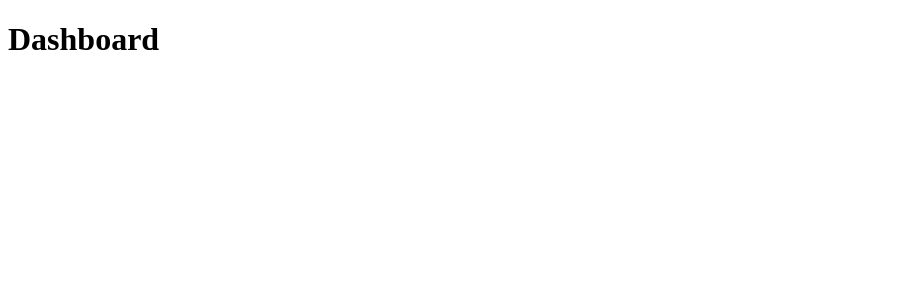
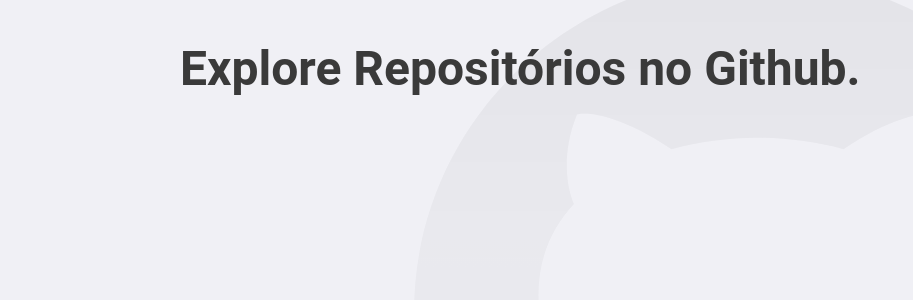
Before and after one commit to AndreyArthur/github-explorer, a React (Create React App) app: page / in a window 1280 px wide. Shown: the top 300 px of the page, without its empty margins (0-913 px from the left). Built offline with nearby package versions, Linux system fonts and the light colour scheme.

Commit message:
implementing styled-components and creating global styles

```diff
--- a/src/App.tsx
+++ b/src/App.tsx
@@ -1,7 +1,13 @@
 import { FunctionComponent } from 'react';
 
 import Routes from './routes';
+import GlobalStyle from './styles/global';
 
-const App: FunctionComponent = () => <Routes />;
+const App: FunctionComponent = () => (
+  <>
+    <Routes />
+    <GlobalStyle />
+  </>
+);
 
 export default App;
--- a/src/pages/Dashboard/index.tsx
+++ b/src/pages/Dashboard/index.tsx
@@ -1,13 +1,11 @@
 import { FunctionComponent } from 'react';
 
-const Dashboard: FunctionComponent = () => {
-  const text = 'Dashboard';
+import { Title } from './styles';
 
-  return (
-    <>
-      <h1>{text}</h1>
-    </>
-  );
-};
+const Dashboard: FunctionComponent = () => (
+  <>
+    <Title>Explore Repositórios no Github.</Title>
+  </>
+);
 
 export default Dashboard;
--- /dev/null
+++ b/src/pages/Dashboard/styles.ts
@@ -0,0 +1,6 @@
+import styled from 'styled-components';
+
+export const Title = styled.h1`
+  font-size: 4.8rem;
+  color: var(--title);
+`;
--- /dev/null
+++ b/src/styles/global.ts
@@ -0,0 +1,49 @@
+import { createGlobalStyle } from 'styled-components';
+
+import backgroundImg from '../assets/background.svg';
+
+export default createGlobalStyle`
+  @import url('https://fonts.googleapis.com/css2?family=Roboto:wght@400;700&display=swap');
+
+  :root {
+    font-size: 62.5%;
+
+    --background: #f0f0f5;
+    --title: #3a3a3a;
+  }
+
+  * {
+    margin: 0;
+    padding: 0;
+
+    font-family: 'Roboto', sans-serif;
+
+    box-sizing: border-box;
+  }
+
+  html, body, #root {
+    font-size: 1.6rem;
+
+    height: 100%;
+
+    -webkit-font-smoothing: antialiased;
+  }
+
+  body {
+    background-color: var(--background);
+    background-image: url(${backgroundImg});
+    background-repeat: no-repeat;
+    background-position: 70% top;
+  }
+
+  button {
+    cursor: pointer;
+  }
+
+  #root {
+    max-width: 960px;
+
+    margin: 0 auto;
+    padding: 4rem 2rem;
+  }
+`;
```
Also changed, not shown: src/assets/background.svg (added), src/assets/logo.svg (added).
